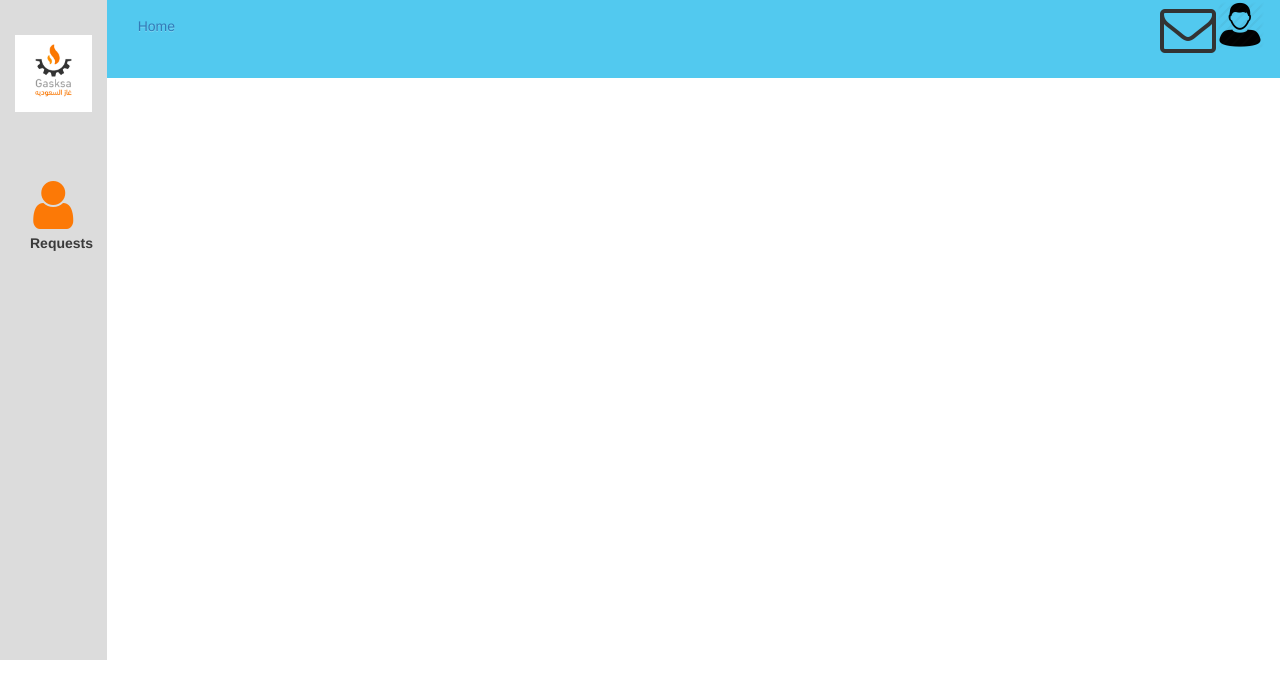
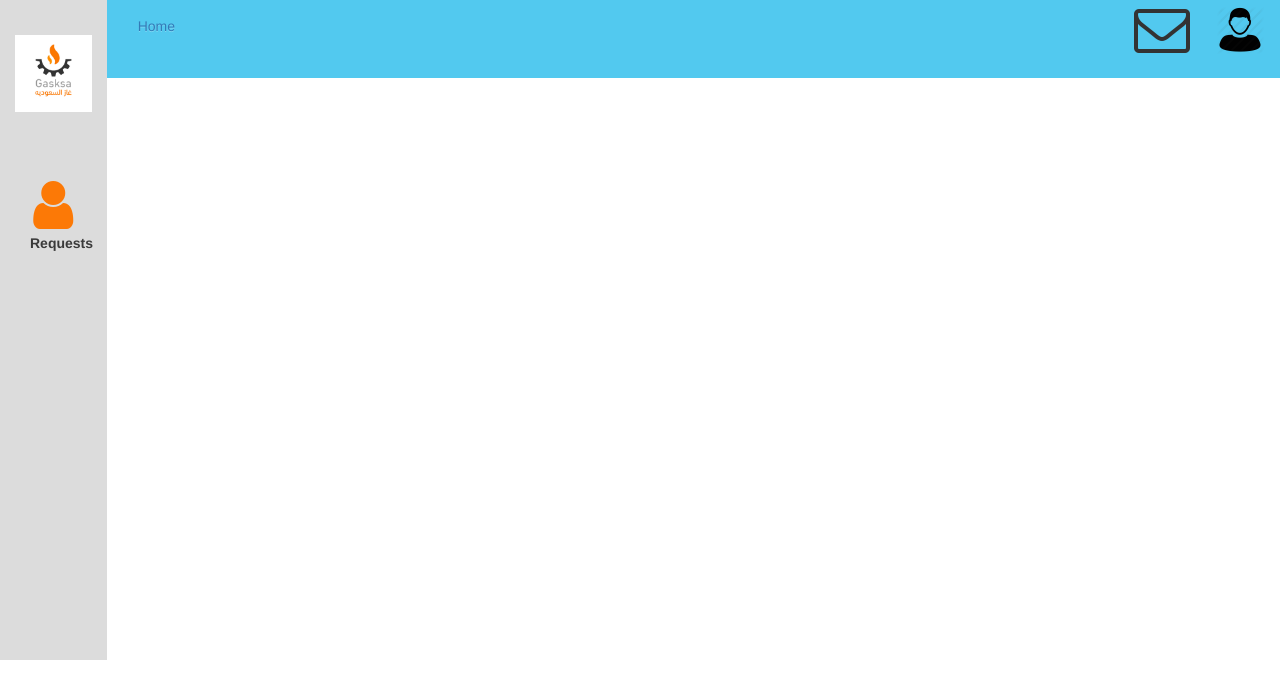
Before and after one commit to HeshamEG/Gas_web, a website: page Admin/index.html in a window 1280 px wide. Drawn offline with nearby package versions, Linux system fonts and the light colour scheme.

Commit message:
admin_desgin

```diff
--- a/Admin/index.html
+++ b/Admin/index.html
@@ -61,12 +61,14 @@
                         <!--<li><a href="#">Page 3</a></li>-->
                     </ul>
 
-                    <div class="navbar-header" style="float:right;">
-                    <img src="Admin_img/654853-user-men-2-512.png" class="img-responsive">
+                    <div class="navbar-header" style="float:right;margin-top:5px ">
+                        <img src="Admin_img/654853-user-men-2-512.png" class="img-responsive">
                         <div class="divider"></div>
+
                     </div>
 
-                    <div class="navbar-header" style="float:right;">
+
+                    <div class="navbar-header" style="float:right; margin-right: 26px;">
                         <!--<a class="navbar-brand" href="#">WebSiteName2</a>-->
                         <i class="fa fa-envelope-o fa-4x" aria-hidden="true"></i>
                     </div>
```
